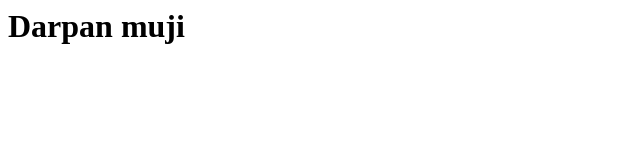
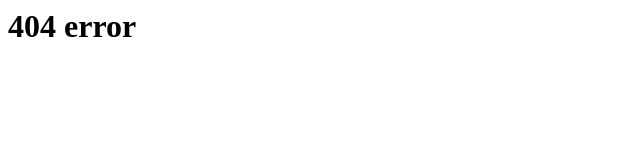
Before and after one commit to Sensei6s/Portfolio, a plain HTML site: page index.html in a window 1280 px wide. Shown: the whole page, without its empty margins (0-640 px from the left). Drawn offline with Linux system fonts and the light colour scheme.

Commit message:
Update index.html

```diff
--- a/index.html
+++ b/index.html
@@ -1 +1 @@
-<h1>Darpan muji</h1>
+<h1>404 error</h1>
```
